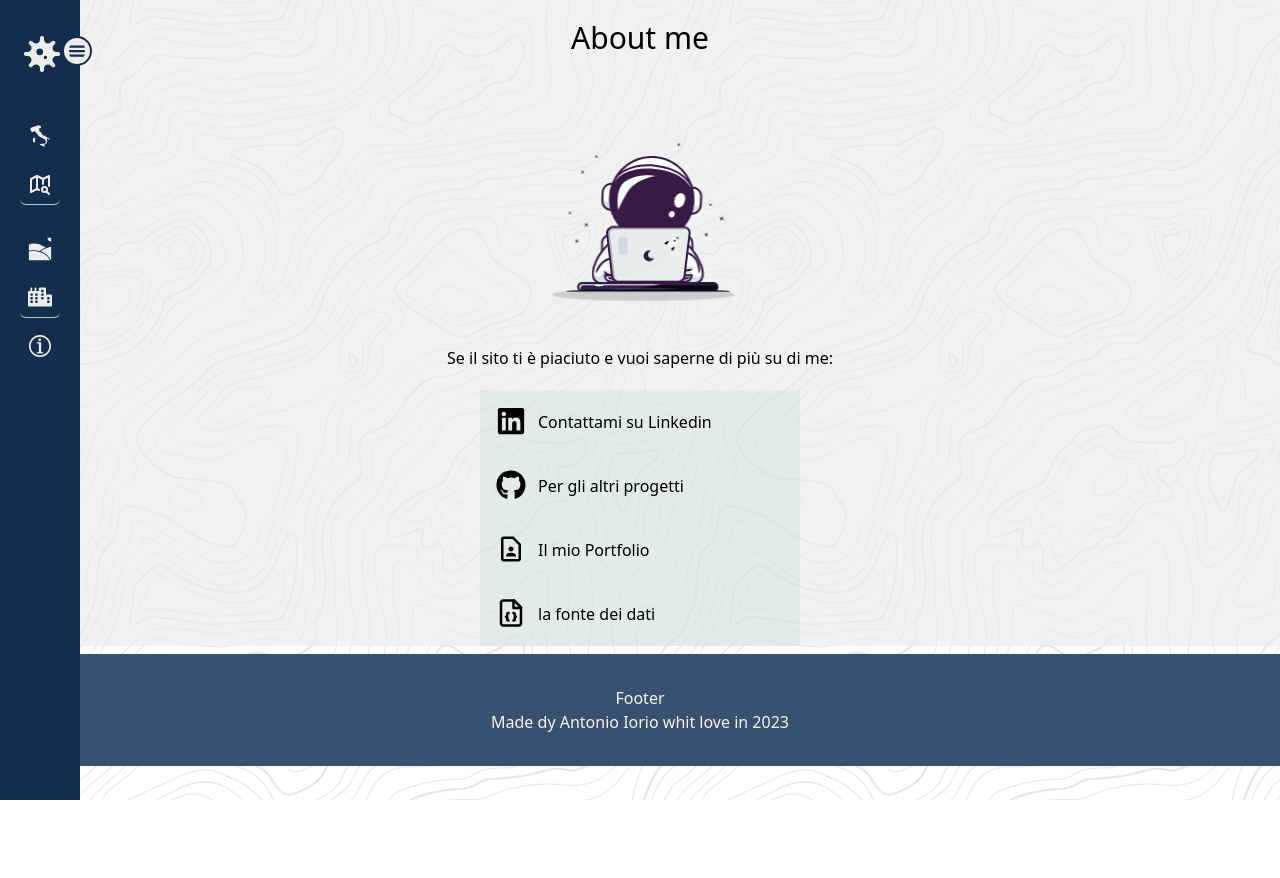
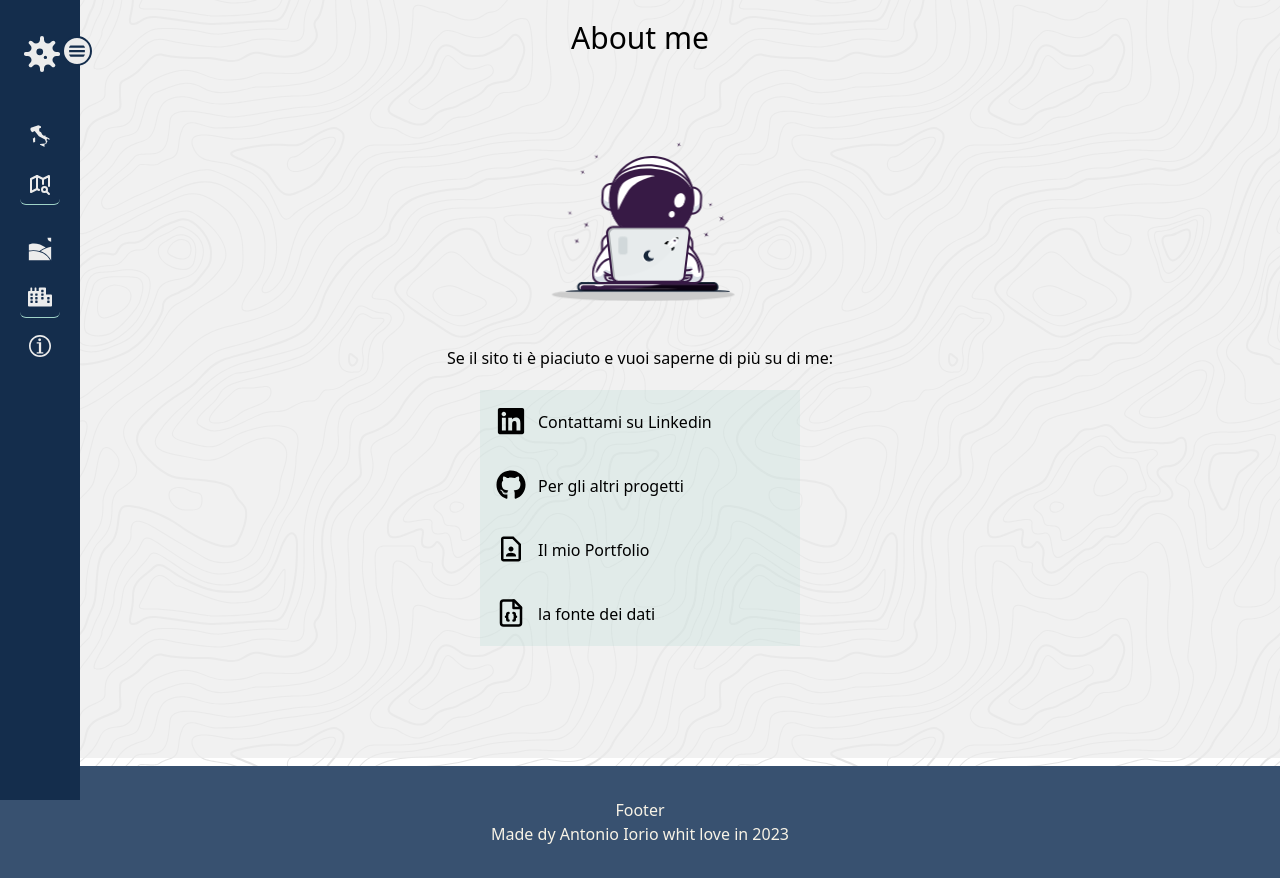
Before and after one commit to kalaioryo/start2impact_final-project, a React (Create React App) app: page /about in a window 1280 px wide. Before the commit the page ends 800 px from the top, so only its background shows below. Built offline with nearby package versions, Linux system fonts and the light colour scheme; no server answers.

Commit message:
fix about

```diff
--- a/src/pages/About.jsx
+++ b/src/pages/About.jsx
@@ -10,7 +10,7 @@ import LottieAstroDeveloper from '../components/lottie-components/LottieAstroDev
 
 const About = () => {
   return (
-    <div className='bg-quaternary/70'>
+    <div className='bg-quaternary/70 pb-28'>
       <h1 className="py-5 w-full text-3xl text-center">About me</h1>
 
       <div>
```
